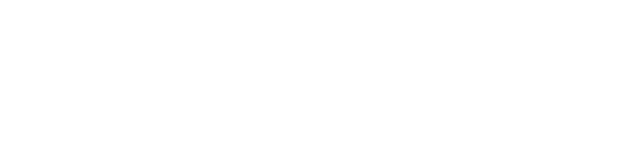
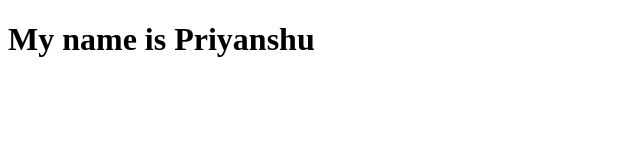
Before and after one commit to iam-priyanshu/First-Repo, a plain HTML site: page index.html in a window 1280 px wide. Shown: the whole page, without its empty margins (0-640 px from the left). Drawn offline with Linux system fonts and the light colour scheme.

Commit message:
v2 of index.html

```diff
--- a/index.html
+++ b/index.html
@@ -6,6 +6,6 @@
     <title>Document</title>
 </head>
 <body>
-
+    <h1>My name is Priyanshu</h1>
 </body>
 </html>
```
